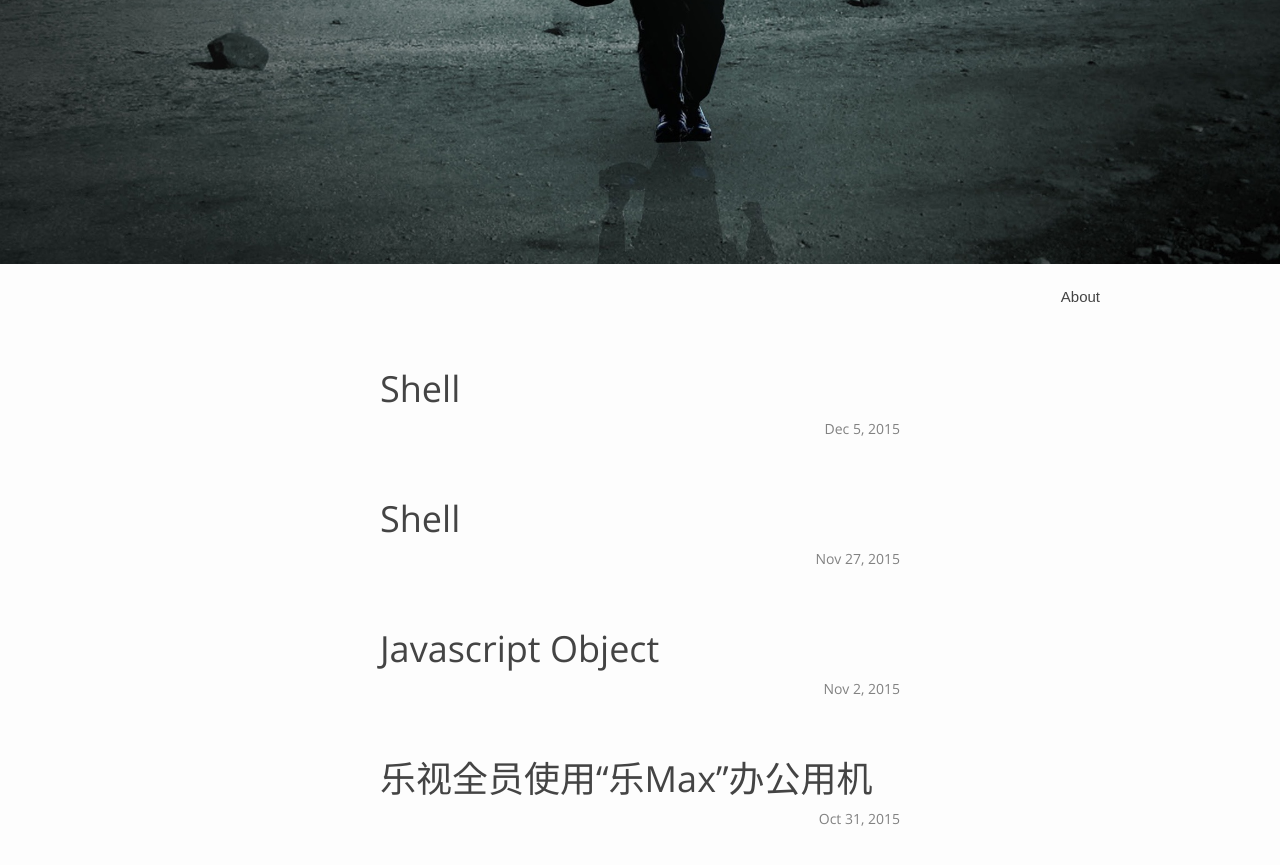
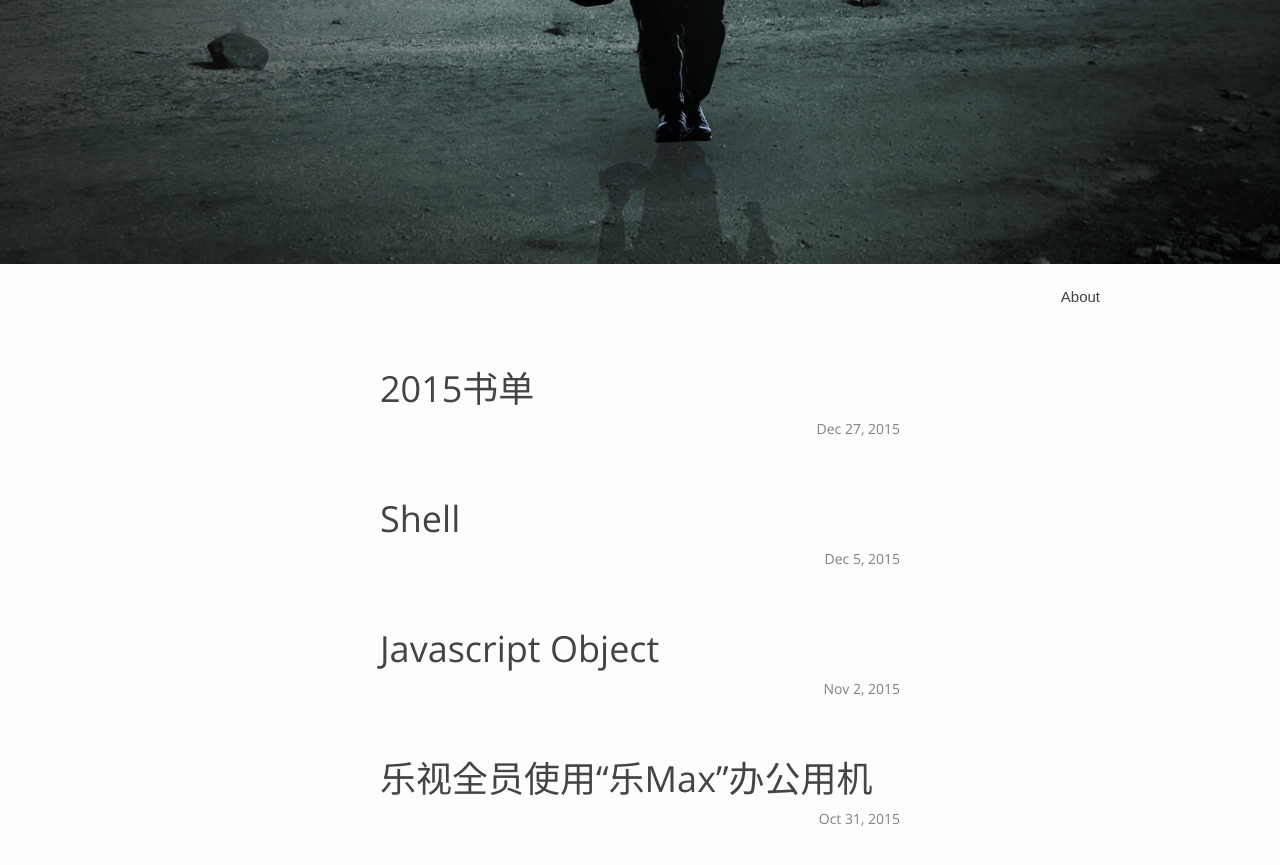
Before and after one commit to cettco/cettco.github.io, a Jekyll site: the page built from index.html, in a window 1280 px wide and 900 px high, scrolled down 636 px. Shown: the top 865 px of the window. Built offline with Jekyll 4.4.1, drawn with Linux system fonts in a browser that asks for light colours; some web fonts are replaced; Markdown is read by kramdown in place of the engine named in the settings; comment, search, counter and statistics services are not loaded.

Commit message:
Change: booklist title and compress homepage bg pic

```diff
--- a/_posts/2015-11-27-2015booklist.md
+++ b/_posts/2015-12-27-2015booklist.md
@@ -1,6 +1,6 @@
 ---
 layout: post
-title: Shell
+title: 2015书单
 ---
 #cettco的2015书单
 转眼间2015年就快过去了。这一年，实习结束，大学毕业，开始了正式的工作。今年也读了不少书，有好有坏，不少书给了自己很大的启发。
```
Also changed, not shown: assets/images/wallpaper.jpg.
